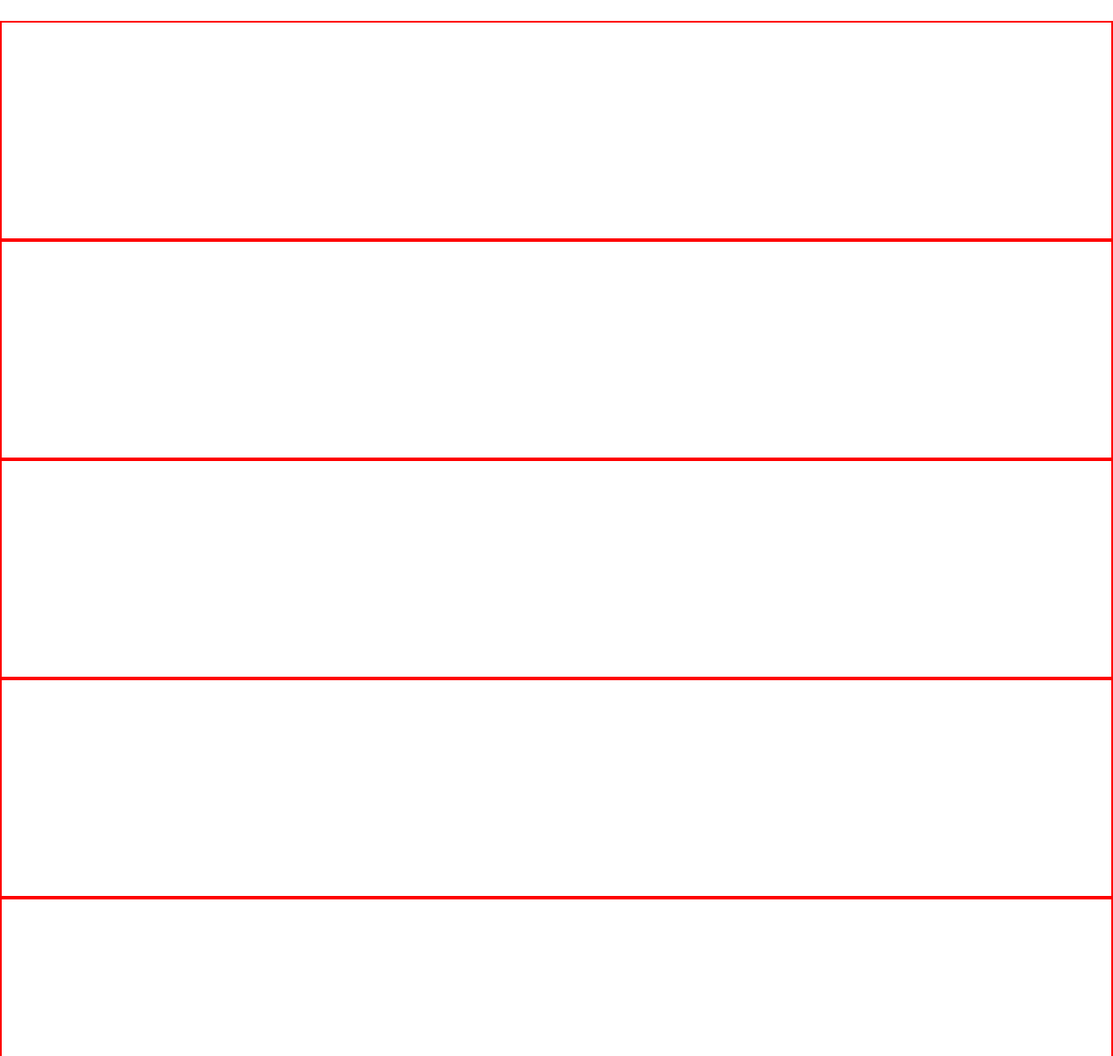
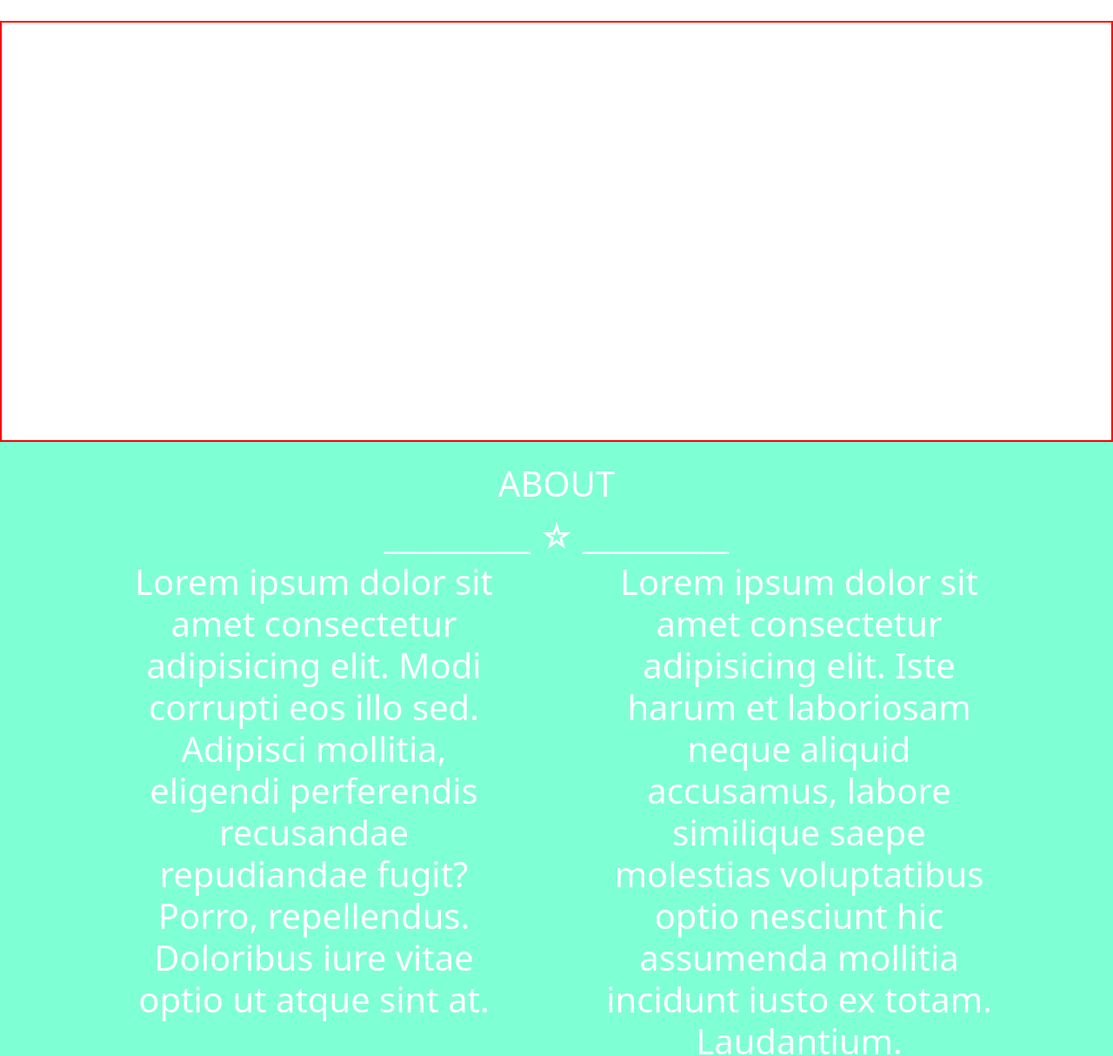
Before and after one commit to SimoneDiPrima/html-css-bootstrap-freelancer, a plain HTML site: page index.html in a window 1280 px wide. Shown: the part 686-1900 px from the top of the page at 87% size. Drawn offline with nearby package versions, Linux system fonts and the light colour scheme.

Commit message:
modifiche layout responsive

```diff
--- a/css/style.css
+++ b/css/style.css
@@ -68,3 +68,6 @@ body{
       height:100px;
       width:100%;
   }
+  .w-45{
+      width:45%;
+  }
--- a/index.html
+++ b/index.html
@@ -59,33 +59,27 @@
     </section>
     <section class="all-image-big">
         <div class="container-fluid debugger">
-            <div class="container py-4">
-                <img class="image-bigger" src="" alt="">
-            </div>
-        </div>
-        <div class="container-fluid debugger">
-            <div class="container py-4">
-                <img class="image-bigger" src="" alt="">
-            </div>
-        </div>
-        <div class="container-fluid debugger">
-            <div class="container py-4">
-                <img class="image-bigger" src="" alt="">
-            </div>
-        </div>
-        <div class="container-fluid debugger">
-            <div class="container py-4">
-                <img class="image-bigger" src="" alt="">
-            </div>
-        </div>
-        <div class="container-fluid debugger">
-            <div class="container py-4">
-                <img class="image-bigger" src="" alt="">
-            </div>
-        </div>
-        <div class="container-fluid debugger">
-            <div class="container py-5">
-                <img class="image-bigger" src="" alt="">
+            <div class="container py-4 ">
+                <div class="row ">
+                    <div class="col-12  col-md-6 py-2 col-lg-4 py-2">
+                        <img class="image-bigger" src="" alt="">
+                    </div>
+                    <div class="col-12  col-md-6 py-2 col-lg-4 py-2">
+                    <img class="image-bigger" src="" alt="">
+                    </div>
+                    <div class="col-12 col-md-6 py-2 col-lg-4 py-2">
+                    <img class="image-bigger" src="" alt="">
+                    </div>
+                    <div class="col-12 col-md-6 py-2 col-lg-4 py-2">
+                        <img class="image-bigger" src="" alt="">
+                    </div>
+                    <div class="col-12 col-md-6 py-2 col-lg-4 py-2">
+                    <img class="image-bigger" src="" alt="">
+                    </div>
+                    <div class="col-12 col-md-6 py-2 col-lg-4 py-2">
+                    <img class="image-bigger" src="" alt="">
+                    </div>
+                </div>
             </div>
         </div>
     </section>
@@ -99,9 +93,11 @@
                     <span>__________</span>
                 </div>
             </div>
-            <p class="lorem-about px-5 display-6">Lorem ipsum dolor sit amet consectetur adipisicing elit. Modi corrupti eos illo sed. Adipisci mollitia, eligendi perferendis recusandae repudiandae fugit? Porro, repellendus. Doloribus iure vitae optio ut atque sint at.</p>
-            <p class="lorem-about px-5 display-6">Lorem ipsum dolor sit amet consectetur adipisicing elit. Iste harum et laboriosam neque aliquid accusamus, labore similique saepe molestias voluptatibus optio nesciunt hic assumenda mollitia incidunt iusto ex totam. Laudantium.</p>
-            <button class="background-aqua-section text-white border-white py-4 display-6">download</button>
+            <div class="d-md-flex">
+                <p class="col lorem-about px-5 display-6">Lorem ipsum dolor sit amet consectetur adipisicing elit. Modi corrupti eos illo sed. Adipisci mollitia, eligendi perferendis recusandae repudiandae fugit? Porro, repellendus. Doloribus iure vitae optio ut atque sint at.</p>
+                <p class="col lorem-about px-5 display-6">Lorem ipsum dolor sit amet consectetur adipisicing elit. Iste harum et laboriosam neque aliquid accusamus, labore similique saepe molestias voluptatibus optio nesciunt hic assumenda mollitia incidunt iusto ex totam. Laudantium.</p>
+            </div>
+                <button class="background-aqua-section text-white border-white py-4 display-6">download</button>
 
     </section>
     <section class="contact-me">
@@ -130,16 +126,16 @@
     </section>
     <section class="location gray-color">
         <div class="container text-center py-4">
-            <div class="row flex-column">
-                <div class="col">
+            <div class="row flex-column flex-md-row">
+                <div class="col col-md-4">
                     <h4>LOCATION</h4>
                     <address class="py-3">225 jhon daniel drive clark , MO 54234</address>
                 </div>
-                <div class="col">
+                <div class="col col-md-4">
                     <h4>LOCATION</h4>
                     <address class="py-3">225 jhon daniel drive clark , MO 54234</address>
                 </div>
-                <div class="col">
+                <div class="col col-md-4">
                     <h4>LOCATION</h4>
                     <address class="py-3">225 jhon daniel drive clark , MO 54234</address>
                 </div>
```
